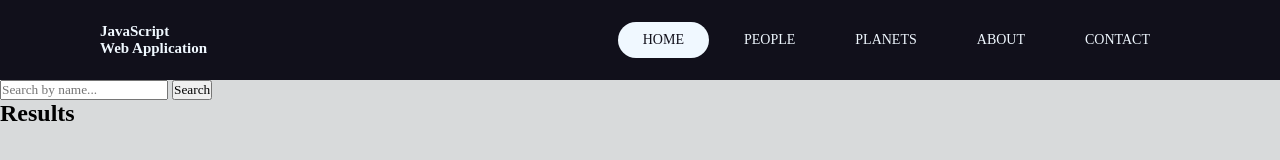
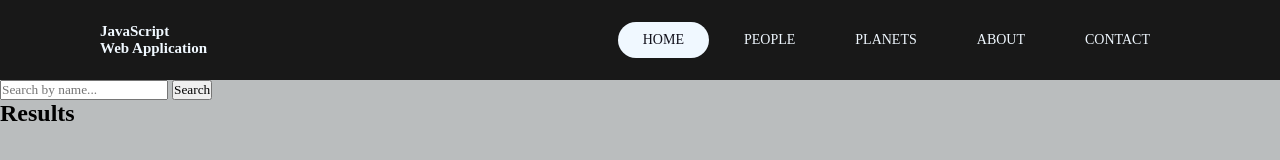
Before and after one commit to siyaphe/JavaScript-Web-Application, a plain HTML site: page index.html in a window 1280 px wide. Drawn offline with Linux system fonts and the light colour scheme; no server answers.

Commit message:
another commit

```diff
--- a/style.css
+++ b/style.css
@@ -1,3 +1,5 @@
+
+
 
 * {
     margin: 0;
@@ -8,23 +10,12 @@
     box-sizing: border-box;
 }
 
-
-/* style.css */
-* {
-    margin: 0;
-    padding: 0;
-    list-style: none;
-    text-decoration: none;
-    font-family: "Google sans Regular";
-    box-sizing: border-box;
-}
-
 body {
-    background-color: rgb(216, 218, 219);
+    background-color: rgb(186, 189, 190);
 }
 
 header {
-    background-color: #11101b;
+    background-color: #181818;
     width: 100%;
     height: 80px;
     display: flex;
```
